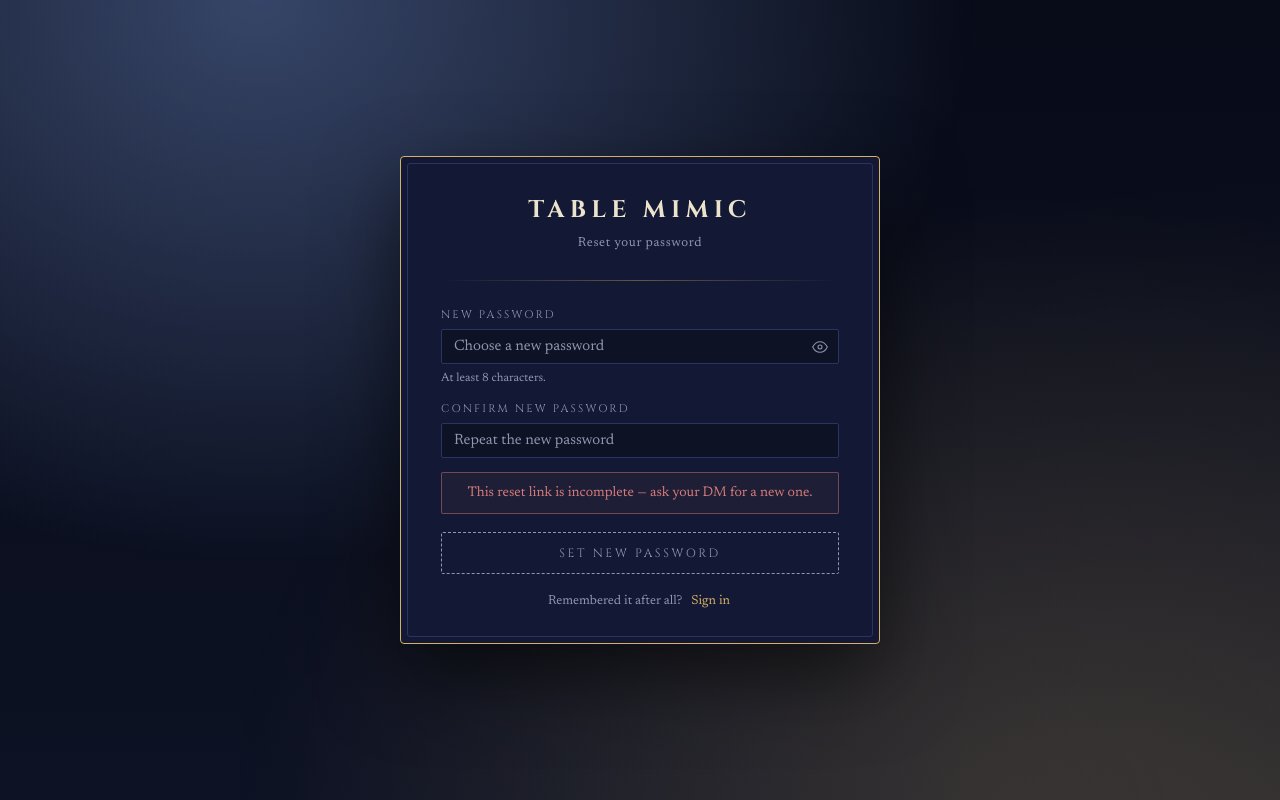
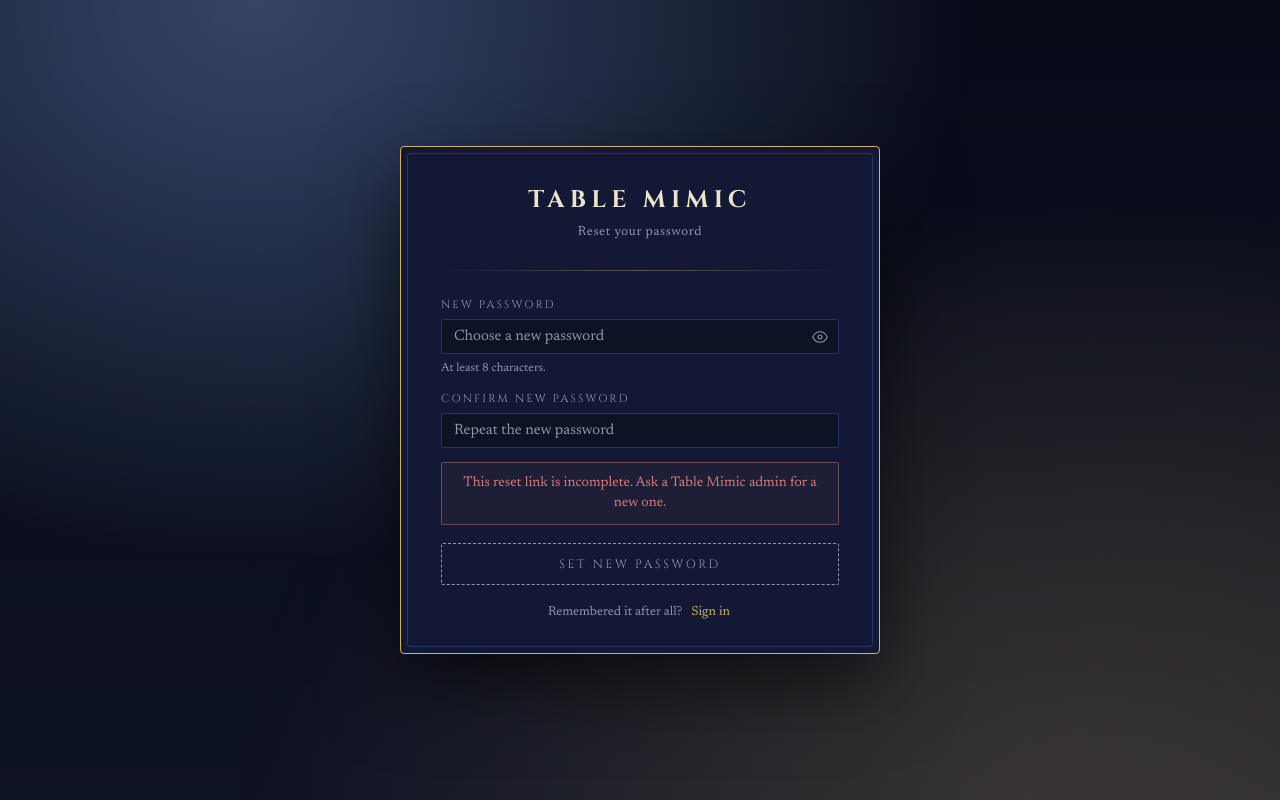
Before and after one commit to jvilla1991/character-creator-app, an Angular app: page /reset-password in a window 1280 px wide. Built offline with nearby package versions, Linux system fonts and the light colour scheme.

Commit message:
fix: say an admin, not the DM, issues password reset links
Reset links are minted by an account with the ADMIN authority, which is not
the same thing as a campaign's DM. The login page and both reset-link errors
sent a locked-out player to the wrong person.

```diff
--- a/src/app/charactermanager/components/login/login.component.html
+++ b/src/app/charactermanager/components/login/login.component.html
@@ -84,7 +84,7 @@
           </div>
 
           <div class="auth-footer">
-            Forgot your password? Ask your DM for a reset link.
+            Forgot your password? Ask a Table Mimic admin for a reset link.
           </div>
 
         </div>
--- a/src/app/charactermanager/components/reset-password/reset-password.component.ts
+++ b/src/app/charactermanager/components/reset-password/reset-password.component.ts
@@ -44,7 +44,7 @@ export class ResetPasswordComponent implements OnInit {
   ngOnInit(): void {
     this.token = this.route.snapshot.queryParamMap.get('token') ?? '';
     if (!this.token) {
-      this.errorMessage.set('This reset link is incomplete — ask your DM for a new one.');
+      this.errorMessage.set('This reset link is incomplete. Ask a Table Mimic admin for a new one.');
     }
   }
 
@@ -65,7 +65,7 @@ export class ResetPasswordComponent implements OnInit {
       if (response.success) {
         this.done.set(true);
       } else {
-        this.errorMessage.set('This reset link is invalid or has expired — ask your DM for a new one.');
+        this.errorMessage.set('This reset link is invalid or has expired. Ask a Table Mimic admin for a new one.');
       }
     });
   }
```
